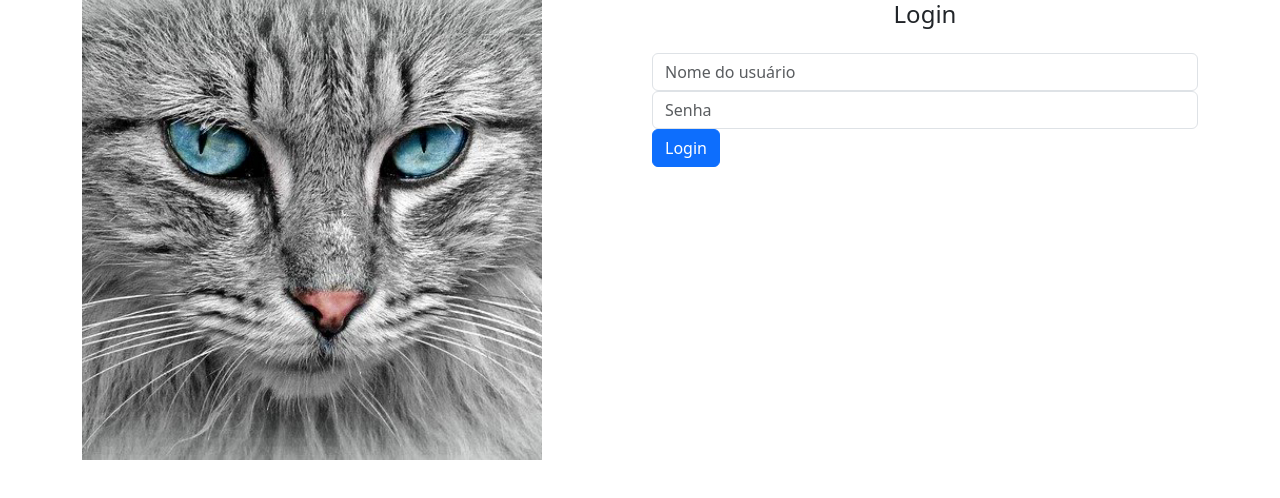
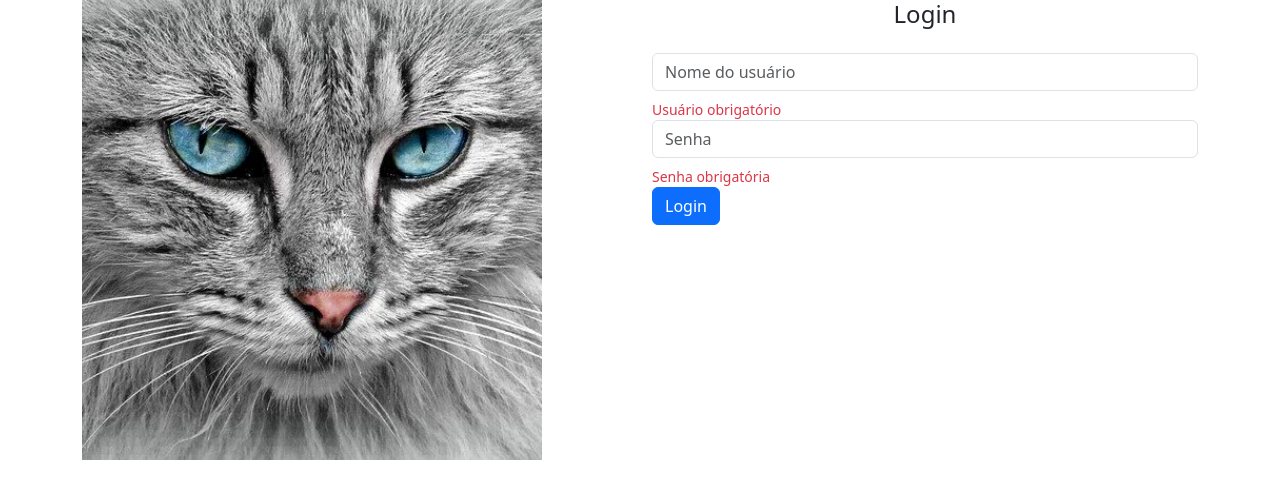
Before and after one commit to YuriAugusto/GatitoBook, an Angular app: page /home in a window 1280 px wide. Shown: the top 498 px of the page. Built offline with nearby package versions, Linux system fonts and the light colour scheme.

Commit message:
Parte 2 Aula 7 Validação de campos

```diff
--- a/src/app/componentes/mensagem/mensagem.component.ts
+++ b/src/app/componentes/mensagem/mensagem.component.ts
@@ -7,7 +7,7 @@ import { Component, Input, OnInit } from '@angular/core';
 })
 export class MensagemComponent implements OnInit {
 
-  @Input()
+  @Input()//serve para a variável mensagem receber a entrada a partir do html
   mensagem = '';
 
   constructor() { }
--- a/src/app/componentes/mensagem/mensagem.module.ts
+++ b/src/app/componentes/mensagem/mensagem.module.ts
@@ -12,7 +12,7 @@ import { MensagemComponent } from './mensagem.component';
     CommonModule
   ],
   exports:[
-
-  ]
+    MensagemComponent
+  ],
 })
 export class MensagemModule { }
--- a/src/app/home/home.module.ts
+++ b/src/app/home/home.module.ts
@@ -5,6 +5,7 @@ import { CommonModule } from '@angular/common';
 import { HomeRoutingModule } from './home-routing.module';
 import { HomeComponent } from './home.component';
 import { LoginComponent } from './login/login.component';
+import { MensagemModule } from '../componentes/mensagem/mensagem.module';
 
 
 @NgModule({
@@ -15,7 +16,8 @@ import { LoginComponent } from './login/login.component';
   imports: [
     CommonModule,
     HomeRoutingModule,
-    FormsModule
+    FormsModule,
+    MensagemModule
   ],
   exports: [HomeComponent],
 })/* em exports: eu declaro tudo que será exportado para que no app.module eu importe o modulo atual e por fim possa utilizar esse os exports em toda aplicação*/
--- a/src/app/home/login/login.component.html
+++ b/src/app/home/login/login.component.html
@@ -7,17 +7,29 @@
       placeholder="Nome do usuário"
       [(ngModel)]="usuario"
       name="usuario"
+      #campoUsuario="ngModel"
+      required
     />
+    <!-- se o nome de usuário estiver vazio ele exibe mensagem -->
+    <app-mensagem *ngIf="campoUsuario.invalid"
+      mensagem="Usuário obrigatório"
+    ></app-mensagem>
   </div>
 
   <div class="form-group">
     <input
-      type="password"
-      class="form-control"
-      placeholder="Senha"
-      [(ngModel)]="senha"
-      name="senha"
+    type="password"
+    class="form-control"
+    placeholder="Senha"
+    [(ngModel)]="senha"
+    name="senha"
+    #campoSenha="ngModel"
+    required
     />
+    <!-- se a senha estiver vazia ele exibe mensagem -->
+    <app-mensagem *ngIf="campoSenha.invalid"
+      mensagem="Senha obrigatória"
+    ></app-mensagem>
   </div>
 
   <button type="submit" class="btn btn-primary btn-block">Login</button>
```
